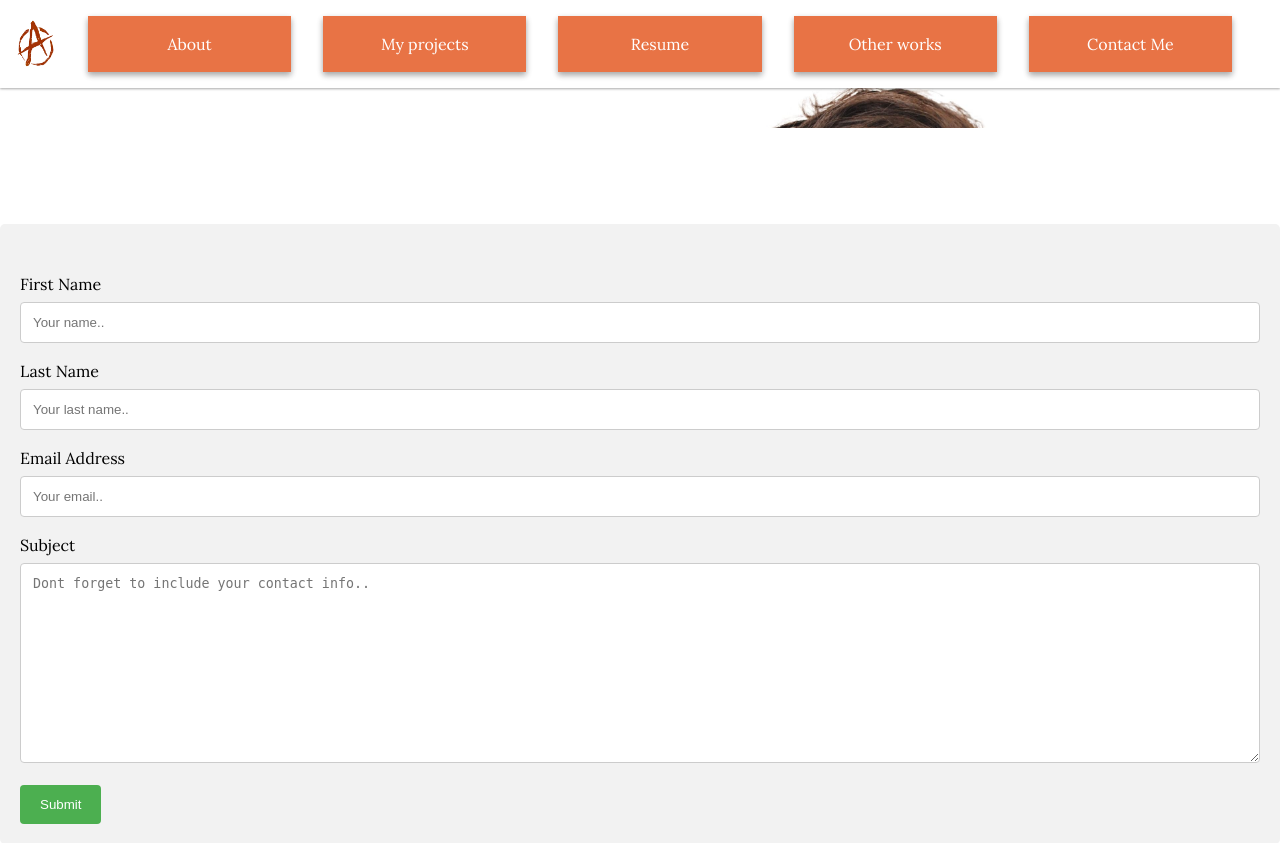
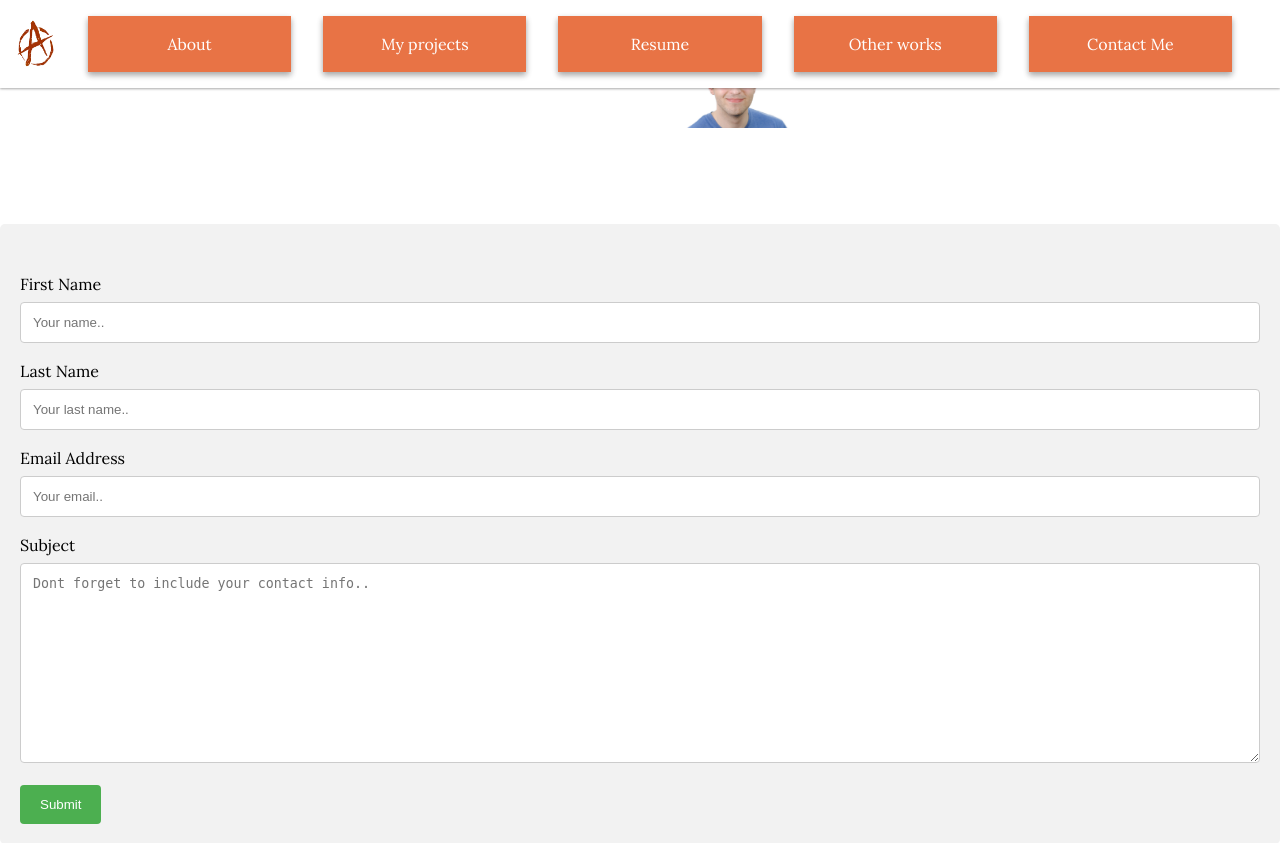
Before and after one commit to afr741/afr741.github.io, a PHP site: page /contact.html in a window 1280 px wide. Shown: the top 843 px of the page. Run offline with PHP 8.4, Linux system fonts and the light colour scheme.

Commit message:
changed the bg

```diff
--- a/assets/css/main.css
+++ b/assets/css/main.css
@@ -518,7 +518,7 @@ a {
     background-color: #45a049; }
 
 .header-background {
-  background: url(../images/face3.jpg);
+  background: url(../images/anushbg.jpg);
   opacity: 0;
   -webkit-animation: pop-in 2.0s ease-out forwards;
   animation: pop-in 2.0s ease-out forwards;
@@ -526,7 +526,8 @@ a {
   animation-delay: 2.0s;
   background-repeat: no-repeat;
   background-size: cover;
-  background-position: 280px 20px;
+  background-size: contain;
+  background-position: 40rem 20px;
   padding: 2rem 1rem; }
   @media only screen and (min-width: 768px) {
     .header-background {
@@ -644,6 +645,8 @@ a {
   margin-bottom: 2rem; }
   .portfolio-piece:last-child {
     margin-bottom: 0; }
+  .portfolio-piece:hover {
+    background: #cc0000; }
   .portfolio-piece__title {
     margin-bottom: .5rem;
     text-decoration: none; }
--- a/assets/scss/main.scss
+++ b/assets/scss/main.scss
@@ -1,4 +1,3 @@
- n
 
 @import url('https://fonts.googleapis.com/css?family=Lora:400,400i,700|Source+Sans+Pro:200,700,900');
 
@@ -64,14 +63,15 @@ input[type=submit]:hover {
 
 .header-background {
 
-	background: url(../images/face3.jpg);
+	background: url(../images/anushbg.jpg);
 	opacity:0;
     animation: pop-in 2.0s ease-out forwards;
     animation-delay: 2.0s;
 
 	background-repeat: no-repeat;
 	background-size: cover;
-	background-position: 280px 20px;
+	background-size: contain;
+	background-position: 40rem 20px;
 	padding: 2rem 1rem;
 	@media #{$med} {
 		padding: 0 1rem 8rem;
```
Also changed, not shown: assets/images/anushbg.jpg (added), 2 other files.
